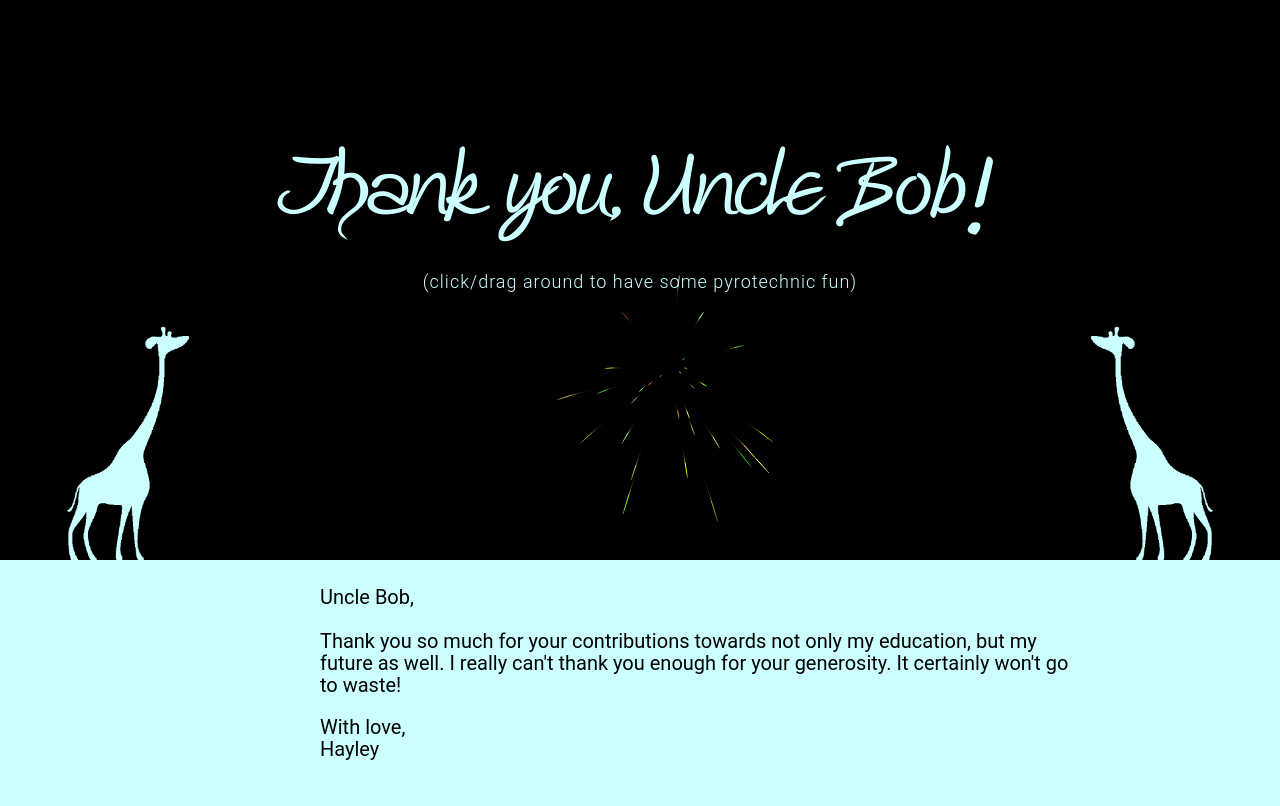
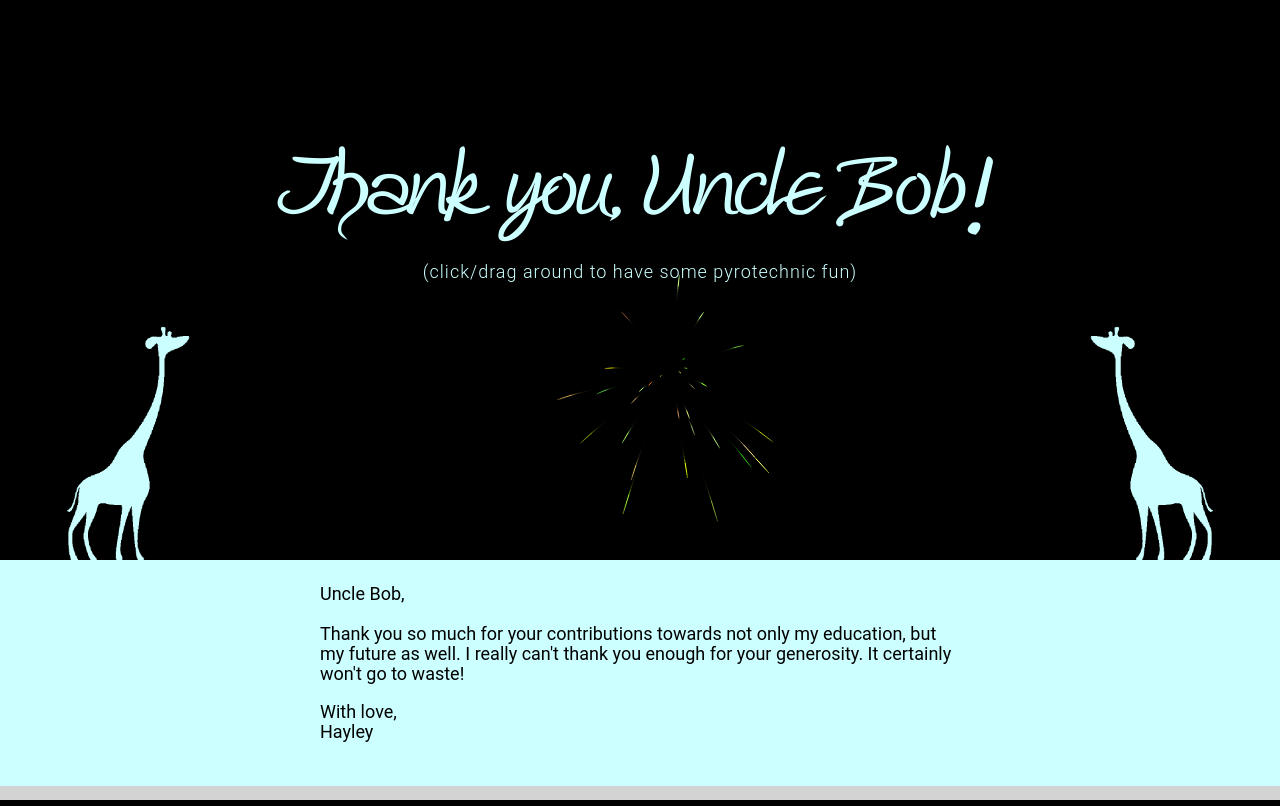
Before and after one commit to Hydriad/hydriad.github.io, a PHP site: page /unclebob/thankyou.html in a window 1280 px wide; the page is wider, and only the part inside the window is pictured. Run offline with PHP 8.4, Linux system fonts and the light colour scheme; style sheets or scripts are compiled from the project's sources.

Commit message:
quick fixes

```diff
--- a/unclebob/thankstyle.css
+++ b/unclebob/thankstyle.css
@@ -30,8 +30,8 @@ body {
 
 #thank, #thank2 {
   font-family: "Roboto";
-  font-size: 20px;
-  line-height: 22px; }
+  font-size: 18px;
+  line-height: 20px; }
 
 #s2 {
   z-index: 90;
@@ -39,8 +39,7 @@ body {
   top: 66%;
   padding: 3% 25% 2% 25%;
   min-height: 20%;
-  background-color: #ccffff;
-  width: 60%; }
+  background-color: #ccffff; }
 
 @font-face {
   font-family: 'bob';
@@ -73,6 +72,7 @@ canvas {
     text-align: center;
     font-family: "Roboto Light";
     letter-spacing: 1px;
-    font-size: 18px; }
+    font-size: 18px;
+    margin-top: -10px; }
 
 /*# sourceMappingURL=thankstyle.css.map */
--- a/unclebob/thankstyle.scss
+++ b/unclebob/thankstyle.scss
@@ -36,8 +36,8 @@ body{
 }
 #thank,#thank2{
   font-family: "Roboto";
-  font-size: 20px;
-  line-height: 22px;
+  font-size: 18px;
+  line-height: 20px;
 }
 
 #s2{
@@ -47,7 +47,6 @@ body{
   padding: 3% 25% 2% 25%;
   min-height:20%;
   background-color: #ccffff;
-  width:60%;
 }
 
 @font-face{
@@ -86,5 +85,6 @@ canvas {
       font-family: "Roboto Light";
       letter-spacing: 1px;
       font-size: 18px;
+      margin-top: -10px;
   }
 }
```
Also changed, not shown: 1 other file.
